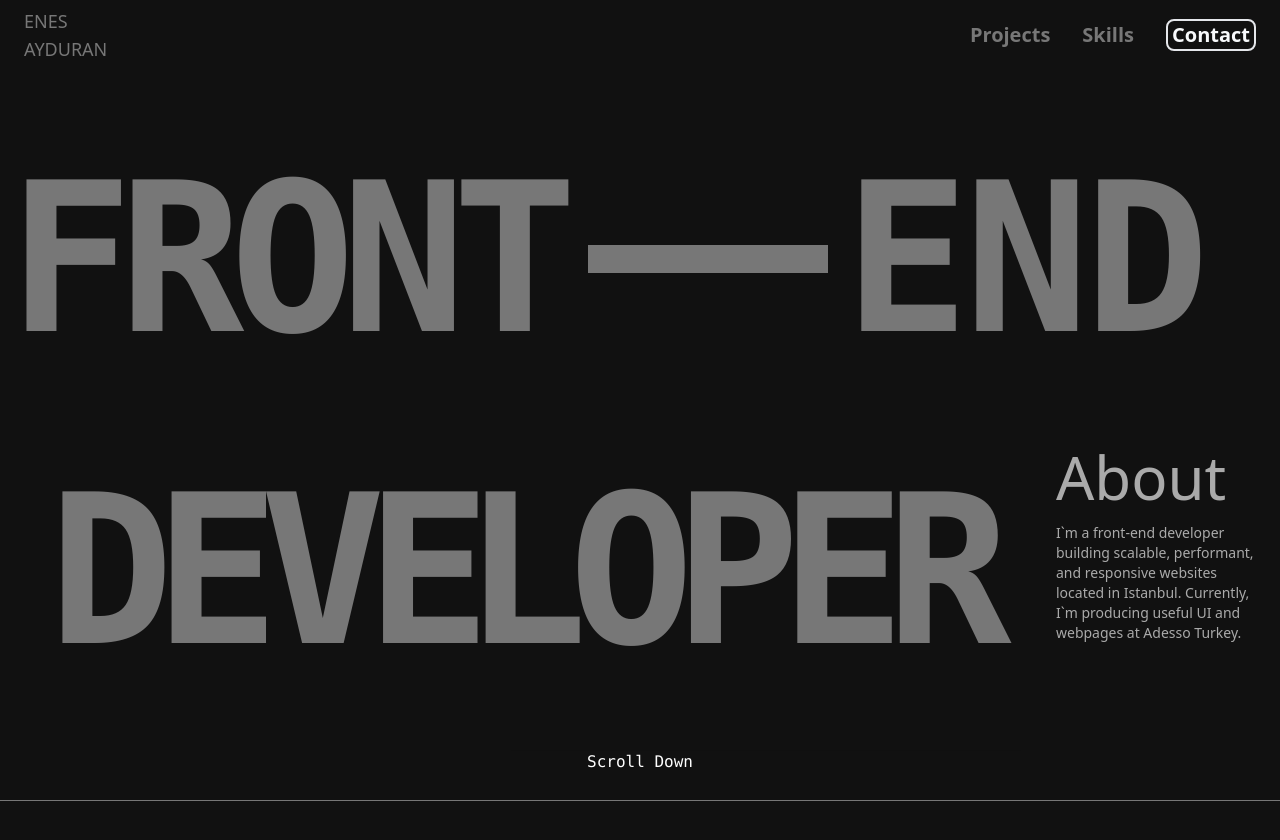
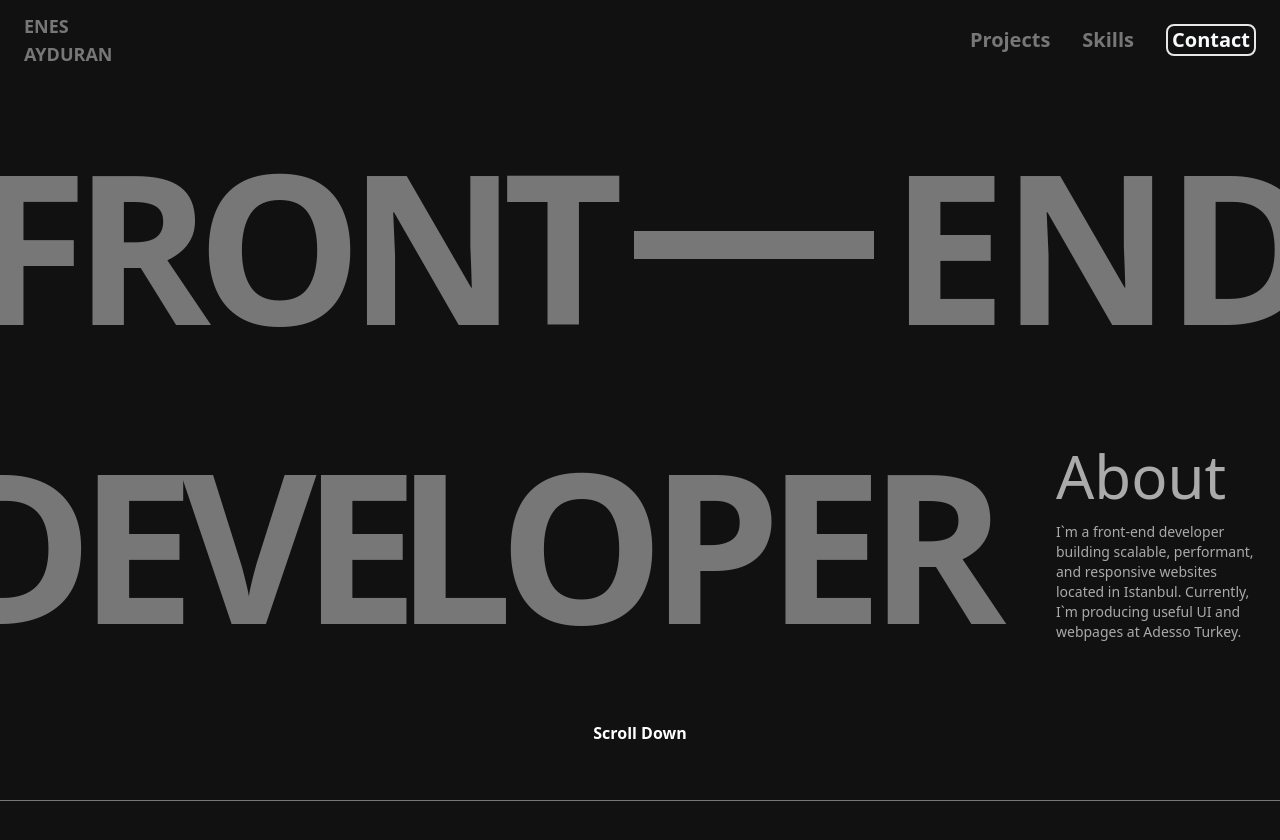
Before and after one commit to eayduran/mportfolio, a Next.js app: page / in a window 1280 px wide. Shown: the top 840 px of the page. Built offline with nearby package versions, Linux system fonts and the light colour scheme.

Commit message:
fix main screen height

```diff
--- a/components/Contact.jsx
+++ b/components/Contact.jsx
@@ -24,7 +24,7 @@ const Contact = () => {
         return  () => window.removeEventListener("scroll", scroll, false);
     },[])
     return(
-        <div id="contact" className="overflow-x-hidden calc-height flex w-full flex-col h-screen bg-secondary">
+        <div id="contact" className="overflow-x-hidden flex w-full flex-col h-screen bg-secondary">
             <div className="bg-secondary text-white flex items-center justify-start w-full h-20 text-4xl font-sans">
                           <div id="contactsdiv" className="w-auto" style={{marginLeft: scr<1792?-200: (2*scr - 3784)<=(swidth/2 - contactswidth/2)? 2*scr - 3784: (swidth/2 - contactswidth/2)}}>
                           CONTACT
--- a/components/Main.jsx
+++ b/components/Main.jsx
@@ -17,11 +17,62 @@ const Main = () => {
         return  () => window.removeEventListener("scroll", scroll, false);
     },[])
     return(
-        <div id="main" className="overflow-x-hidden calc-height flex w-full flex-col bg-secondary h-screen">
+    //     <div id="main" className="overflow-x-hidden calc-height flex w-full flex-col bg-secondary h-screen">
+    //         <Navbar />
+    //         <div className="bg-secondary font-bold text-laptop flex flex-col items-start h-screen w-full justify-center">
+    //             <div className="tracking-tight flex flex-row items-center justify-start ml-2">
+    //                 <div className="w-30" style={{}}>
+    //                     <span className="mr-zero text-primary hover:text-primary-light transition-colors">F</span>
+    //                     <span className="mr-zero text-primary hover:text-primary-light transition-colors">R</span>
+    //                     <span className="mr-zero text-primary hover:text-primary-light transition-colors">O</span>
+    //                     <span className="mr-zero text-primary hover:text-primary-light transition-colors">N</span>
+    //                     <span className="text-primary hover:text-primary-light transition-colors">T</span>
+    //                 </div>
+
+    //                 {/* line */}
+    //                 <div className="hover:bg-primary-light text-white bg-primary mx-4" style={{height: 28 ,width: 240 + 2*scr}}>
+
+    //                 </div>
+
+    //                 <div>
+    //                     <span className="text-primary hover:text-primary-light transition-colors">E</span>
+    //                     <span className="text-primary hover:text-primary-light transition-colors">N</span>
+    //                     <span className="text-primary hover:text-primary-light transition-colors">D</span>
+    //                 </div>
+    //             </div>
+
+                    // <div className="flex justify-end w-full">
+                    //     <div className="tracking-tighter" style={{marginRight: 2*scr}}>
+                    //         <span className="mr-zero text-primary hover:text-primary-light transition-colors">D</span>
+                    //         <span className="mr-zero text-primary hover:text-primary-light transition-colors">E</span>
+                    //         <span className="mr-zero text-primary hover:text-primary-light transition-colors">V</span>
+                    //         <span className="mr-zero text-primary hover:text-primary-light transition-colors">E</span>
+                    //         <span className="mx-zero text-primary hover:text-primary-light transition-colors">L</span>
+                    //         <span className="mr-zero text-primary hover:text-primary-light transition-colors">O</span>
+                    //         <span className="mr-zero text-primary hover:text-primary-light transition-colors">P</span>
+                    //         <span className="mr-zero text-primary hover:text-primary-light transition-colors">E</span>
+                    //         <span className="mr-zero text-primary hover:text-primary-light transition-colors">R</span>
+                    //     </div>
+                    //     <div className="mt-8">
+                    //         <div className="flex flex-col w-52 text-primary-light bg-secondary text-6xl ml-16 font-sans font-light mr-4">
+                    //             About
+                    //             <span className="text-sm mt-4">
+                    //             I`m a front-end developer building scalable, performant, and responsive websites located in Istanbul. Currently, I`m producing useful UI and webpages at Adesso Turkey.
+                    //             </span>
+                    //         </div>
+                    //     </div>
+                    // </div>
+    //         </div>
+            // <div className="pb-4 animate-bounce bg-secondary flex items-center w-full justify-center" style={{color: `rgba(255,255,255,${scr<800? 1-scr/800: 0}`}}>
+            //     <span>
+            //     Scroll Down
+            //     </span>
+            // </div>
+    //     </div>
+        <div id="main" className="overflow-x-hidden space-y-8 h-screen flex font-bold flex-col items-center min-w-screen bg-secondary text-white font-sans">
                     <Navbar />
-            <div className="bg-secondary font-bold text-laptop flex flex-col items-start h-screen w-full justify-center">
-                <div className="tracking-tight flex flex-row items-center justify-start ml-2">
-                    <div className="w-30" style={{}}>
+                    <div className="h-1/3 tracking-tight flex flex-row items-center ml-2 lg:text-laptop">
+                        <div className="" style={{}}>
                             <span className="mr-zero text-primary hover:text-primary-light transition-colors">F</span>
                             <span className="mr-zero text-primary hover:text-primary-light transition-colors">R</span>
                             <span className="mr-zero text-primary hover:text-primary-light transition-colors">O</span>
@@ -40,9 +91,8 @@ const Main = () => {
                             <span className="text-primary hover:text-primary-light transition-colors">D</span>
                         </div>
                     </div>
-
-                    <div className="flex justify-end w-full">
-                        <div className="tracking-tighter" style={{marginRight: 2*scr}}>
+                    <div className="h-1/3 flex justify-end items-center w-full lg:text-laptop">
+                        <div className="tracking-tight" style={{marginRight: 2*scr}}>
                             <span className="mr-zero text-primary hover:text-primary-light transition-colors">D</span>
                             <span className="mr-zero text-primary hover:text-primary-light transition-colors">E</span>
                             <span className="mr-zero text-primary hover:text-primary-light transition-colors">V</span>
@@ -53,7 +103,7 @@ const Main = () => {
                             <span className="mr-zero text-primary hover:text-primary-light transition-colors">E</span>
                             <span className="mr-zero text-primary hover:text-primary-light transition-colors">R</span>
                         </div>
-                        <div className="mt-8">
+                        <div className="">
                             <div className="flex flex-col w-52 text-primary-light bg-secondary text-6xl ml-16 font-sans font-light mr-4">
                                 About
                                 <span className="text-sm mt-4">
@@ -62,12 +112,14 @@ const Main = () => {
                             </div>
                         </div>
                     </div>
-            </div>
-            <div className="pb-4 animate-bounce bg-secondary flex items-center w-full justify-center" style={{color: `rgba(255,255,255,${scr<800? 1-scr/800: 0}`}}>
+                    <div className="pt-6 animate-bounce bg-secondary flex items-center w-full justify-center" style={{color: `rgba(255,255,255,${scr<800? 1-scr/800: 0}`}}>
                         <span>
                         Scroll Down
                         </span>
                     </div>
+
+
+
         </div>
     );
 }
```
Lines whose indentation alone changed are shown as unchanged.
